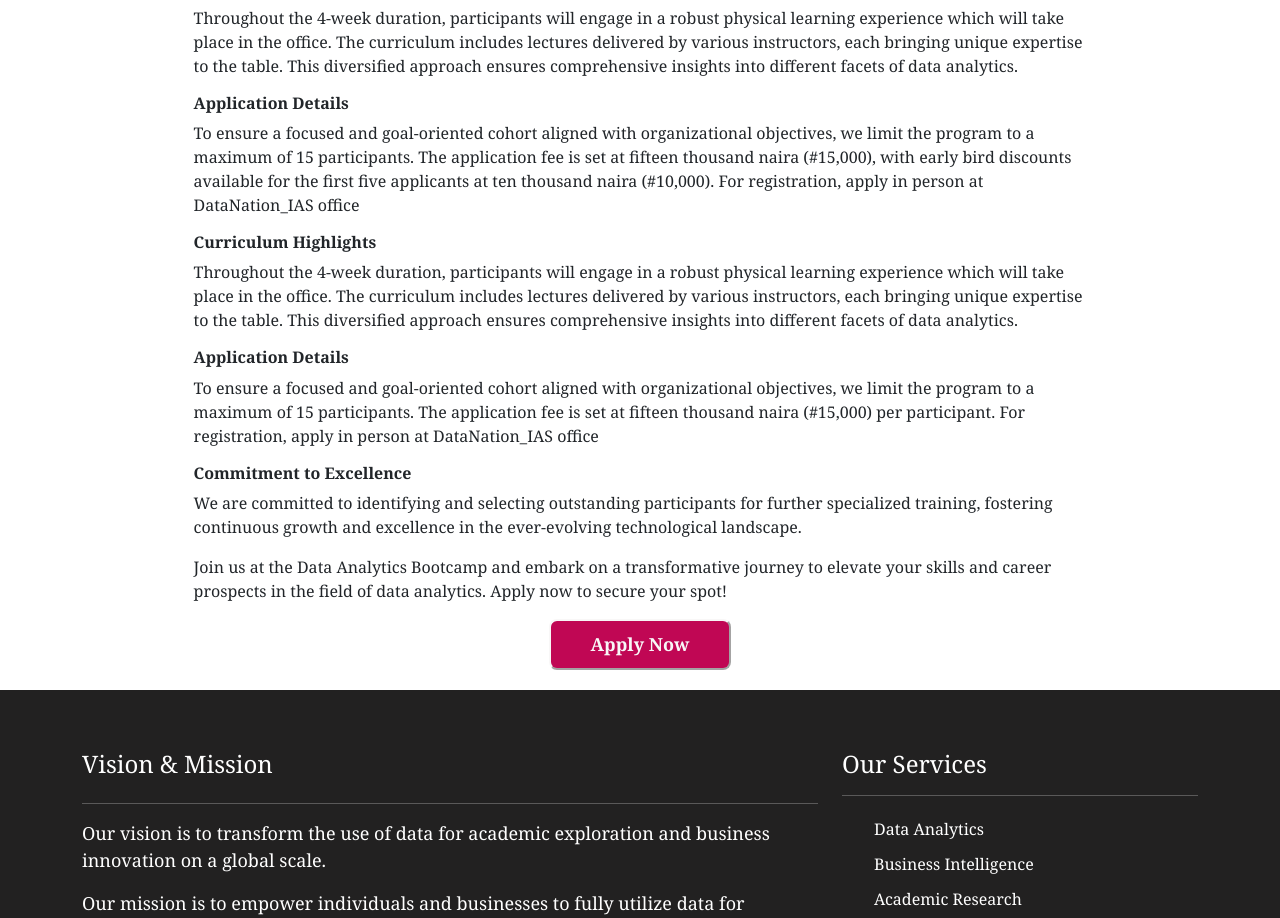
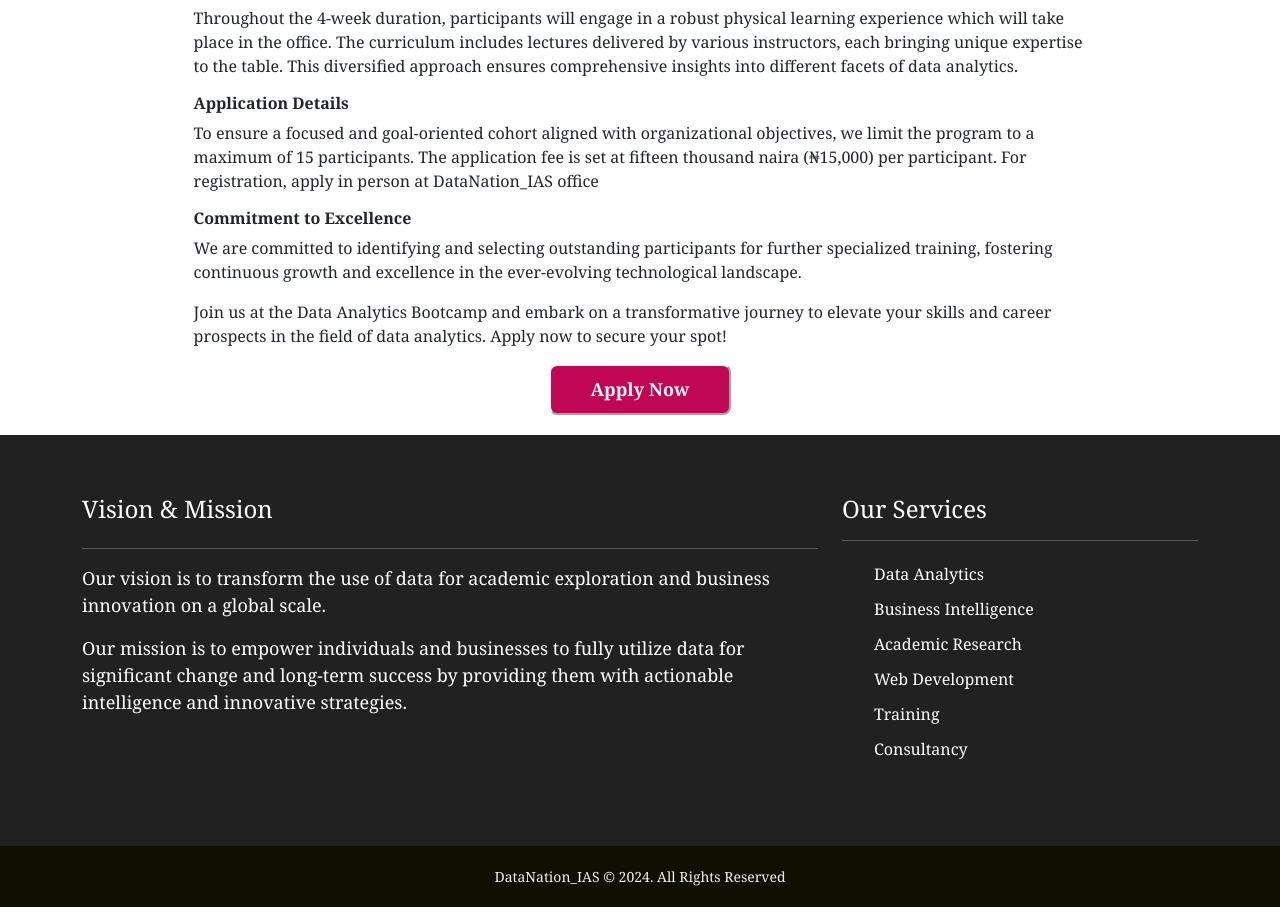
Before and after one commit to victoryohanna/datanationais, a React (Create React App) app: page /bootcamp in a window 1280 px wide. Shown: the part 820-1738 px from the top of the page. Built offline with nearby package versions, Linux system fonts and the light colour scheme.

Commit message:
modified bootcamp component

```diff
--- a/src/components/bootcamp.jsx
+++ b/src/components/bootcamp.jsx
@@ -68,31 +68,14 @@ function BootcampOverview() {
             approach ensures comprehensive insights into different facets of
             data analytics.
           </p>
+
           <h6>Application Details</h6>
           <p>
             To ensure a focused and goal-oriented cohort aligned with
             organizational objectives, we limit the program to a maximum of 15
             participants. The application fee is set at fifteen thousand naira
-            (#15,000), with early bird discounts available for the first five
-            applicants at ten thousand naira (#10,000). For registration, apply
-            in person at DataNation_IAS office
-          </p>
-          <h6>Curriculum Highlights</h6>
-          <p>
-            Throughout the 4-week duration, participants will engage in a robust
-            physical learning experience which will take place in the office.
-            The curriculum includes lectures delivered by various instructors,
-            each bringing unique expertise to the table. This diversified
-            approach ensures comprehensive insights into different facets of
-            data analytics.
-          </p>
-          <h6>Application Details</h6>
-          <p>
-            To ensure a focused and goal-oriented cohort aligned with
-            organizational objectives, we limit the program to a maximum of 15
-            participants. The application fee is set at fifteen thousand naira
-            (#15,000) per participant. For registration, apply in person at
-            DataNation_IAS office
+            (&#x20A6;15,000) per participant. For registration, apply in
+            person at DataNation_IAS office
           </p>
           <h6>Commitment to Excellence</h6>
           <p>
```
